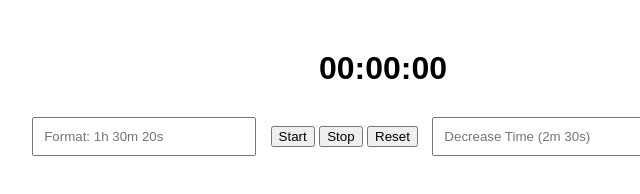
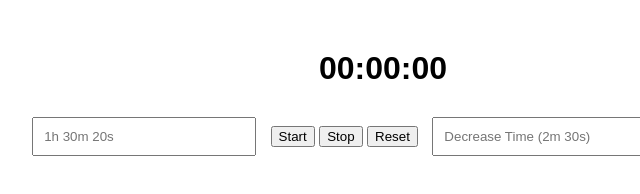
Before and after one commit to Anolog/Countdown-HTML, a plain HTML site: page index.html in a window 1280 px wide. Shown: the full height of the page, 257-897 px from the left. Drawn offline with Linux system fonts and the light colour scheme.

Commit message:
Update index.html

```diff
--- a/index.html
+++ b/index.html
@@ -7,7 +7,7 @@
 <body>
     <div id="timer">
         <h1 id="countdown">00:00:00</h1>
-        <input type="text" id="timeInput" placeholder="Format: 1h 30m 20s">
+        <input type="text" id="timeInput" placeholder="1h 30m 20s">
         <button onclick="startTimer()">Start</button>
         <button onclick="stopTimer()">Stop</button>
         <button onclick="resetTimer()">Reset</button>
```
